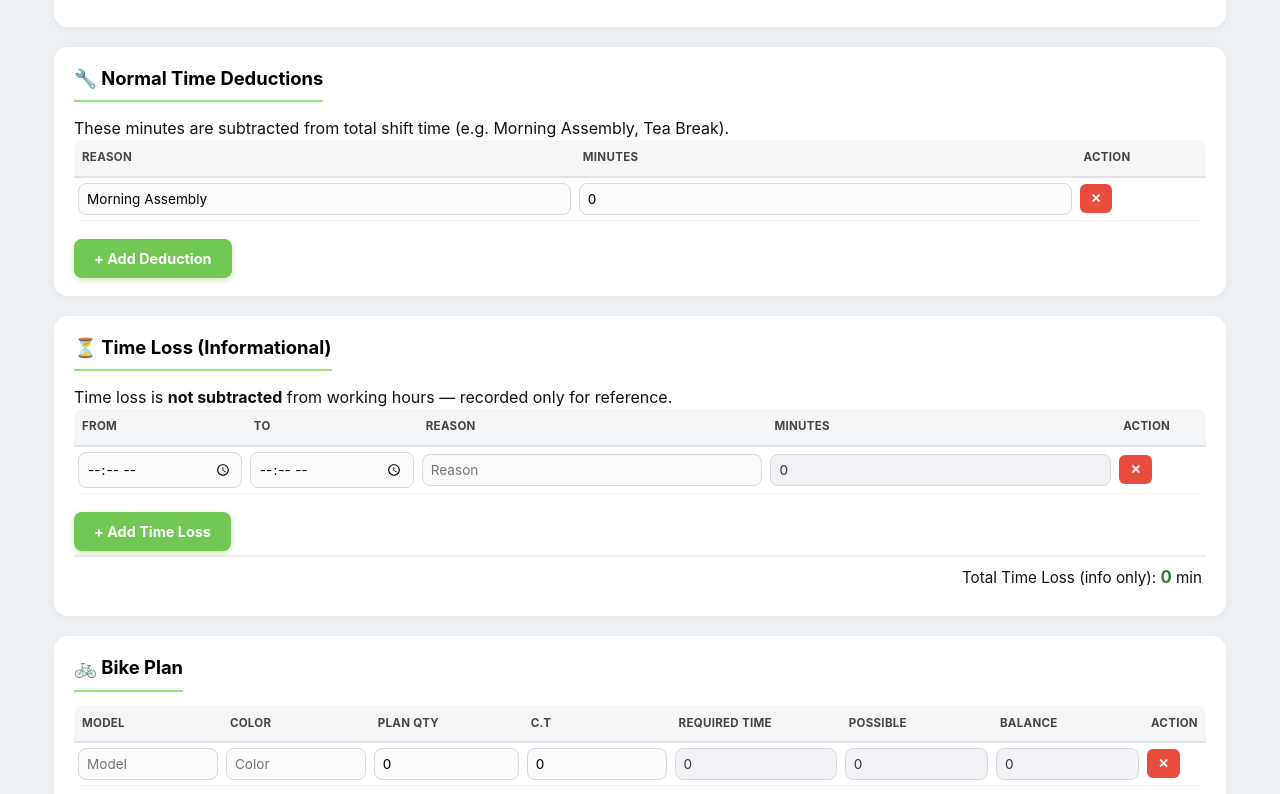
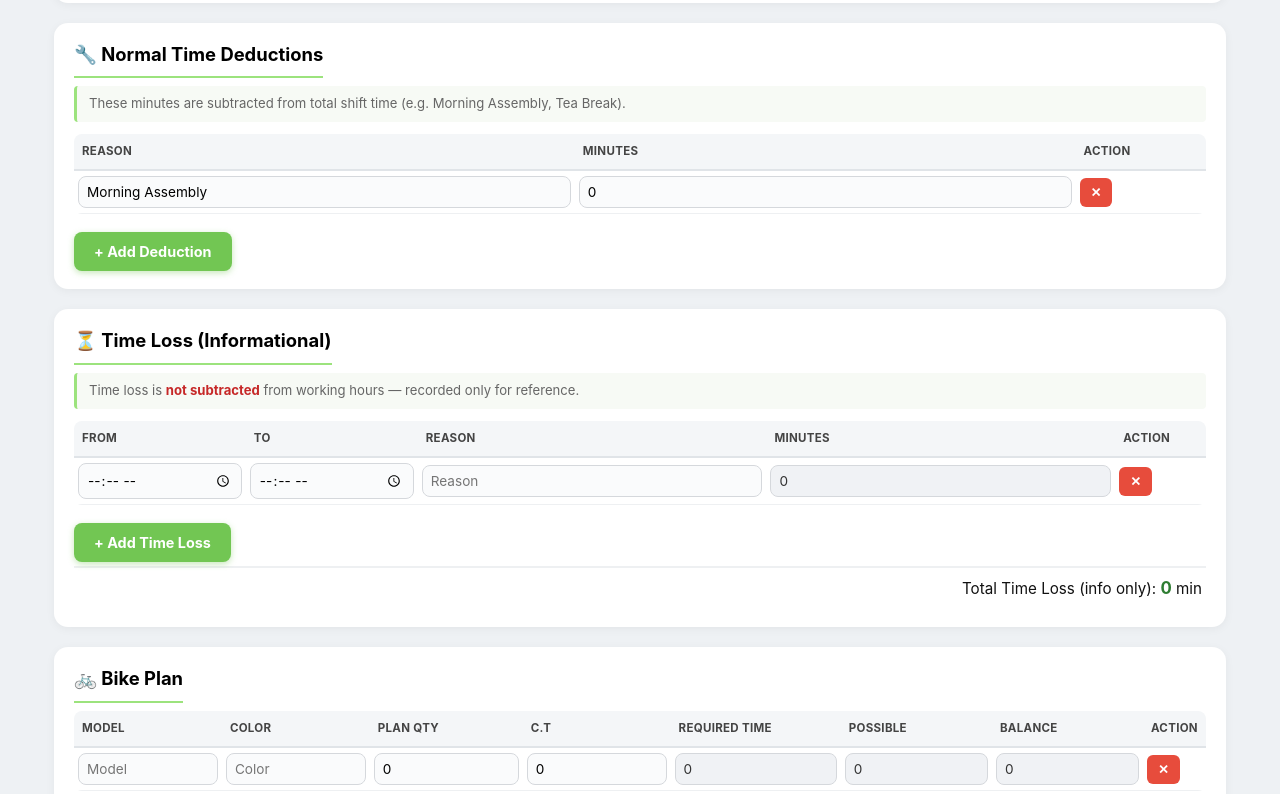
Before and after one commit to hasnainvehicleexporter/EVEE-Daily-Report, a plain HTML site: page index.html in a window 1280 px wide. Shown: the part 943-1737 px from the top of the page. Drawn offline with nearby package versions, Linux system fonts and the light colour scheme.

Commit message:
Update style.css

```diff
--- a/style.css
+++ b/style.css
@@ -46,11 +46,22 @@ body {
   font-size: 1.15rem;
   font-weight: 700;
   color: #000;
-  margin-bottom: 14px;
+  margin-bottom: 8px;
   padding-bottom: 8px;
   border-bottom: 2px solid #9CE37D;
   display: inline-block;
 }
+
+.hint {
+  font-size: .82rem;
+  color: #666;
+  margin-bottom: 12px;
+  padding: 8px 12px;
+  background: #f7faf5;
+  border-left: 3px solid #9CE37D;
+  border-radius: 4px;
+}
+.hint strong { color: #c62828; }
 
 .sub {
   font-size: 1rem;
@@ -86,7 +97,6 @@ input[readonly] { background: #f0f2f5; color: #333; cursor: default; }
 .grid { display: grid; gap: 12px; }
 .grid-2 { grid-template-columns: repeat(2, 1fr); }
 .grid-3 { grid-template-columns: repeat(3, 1fr); }
-.grid-4 { grid-template-columns: repeat(4, 1fr); }
 
 .summary-cards { display: grid; grid-template-columns: repeat(4, 1fr); gap: 12px; }
 .summary-card {
@@ -202,7 +212,6 @@ input[readonly] { background: #f0f2f5; color: #333; cursor: default; }
 }
 
 @media (max-width: 860px) {
-  .grid-4 { grid-template-columns: repeat(2, 1fr); }
   .summary-cards { grid-template-columns: repeat(2, 1fr); }
 }
 
@@ -210,7 +219,7 @@ input[readonly] { background: #f0f2f5; color: #333; cursor: default; }
   .container { padding: 0 10px; gap: 14px; margin: 14px auto; }
   .card { padding: 14px 14px; border-radius: 10px; }
   .header h1 { font-size: 1.2rem; }
-  .grid-2, .grid-3, .grid-4 { grid-template-columns: 1fr; }
+  .grid-2, .grid-3 { grid-template-columns: 1fr; }
   .summary-cards { grid-template-columns: 1fr 1fr; gap: 8px; }
   .summary-value { font-size: 1.15rem; }
   .dyn-table { font-size: .78rem; min-width: 480px; }
```
